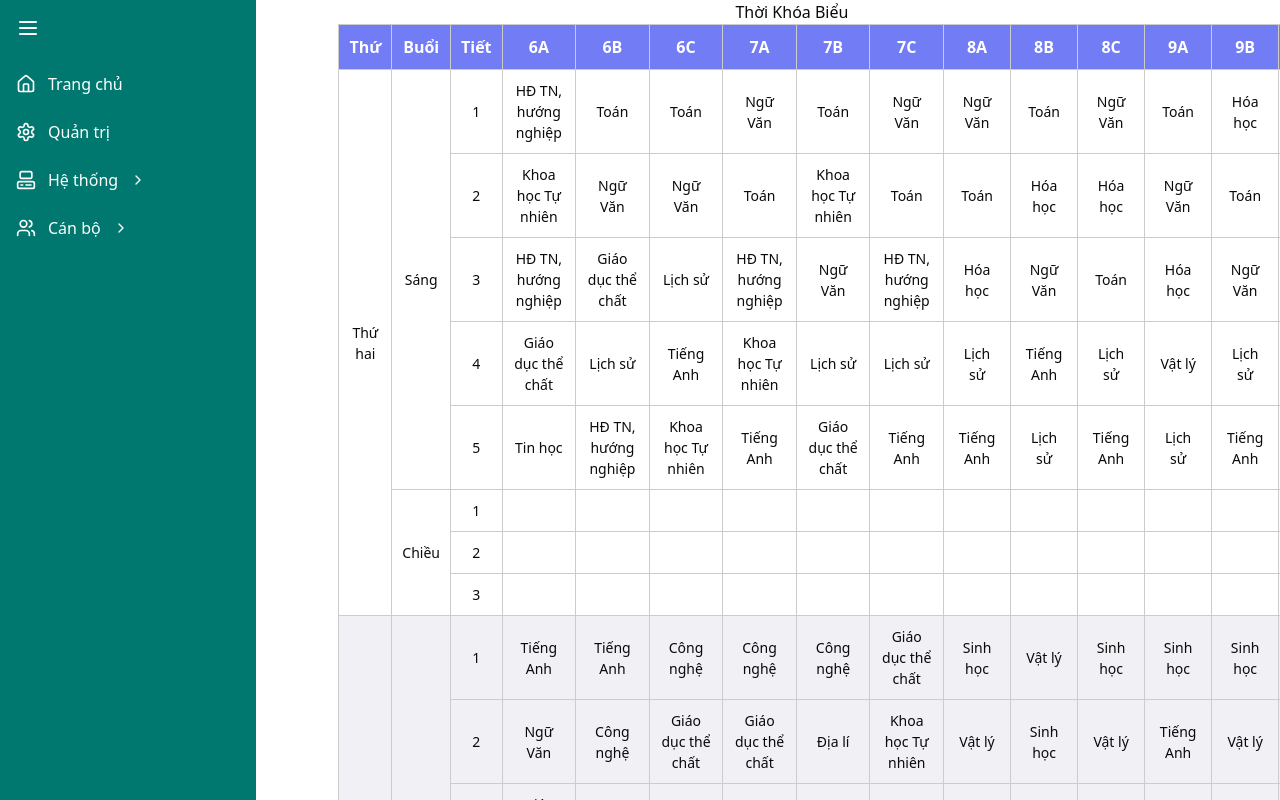
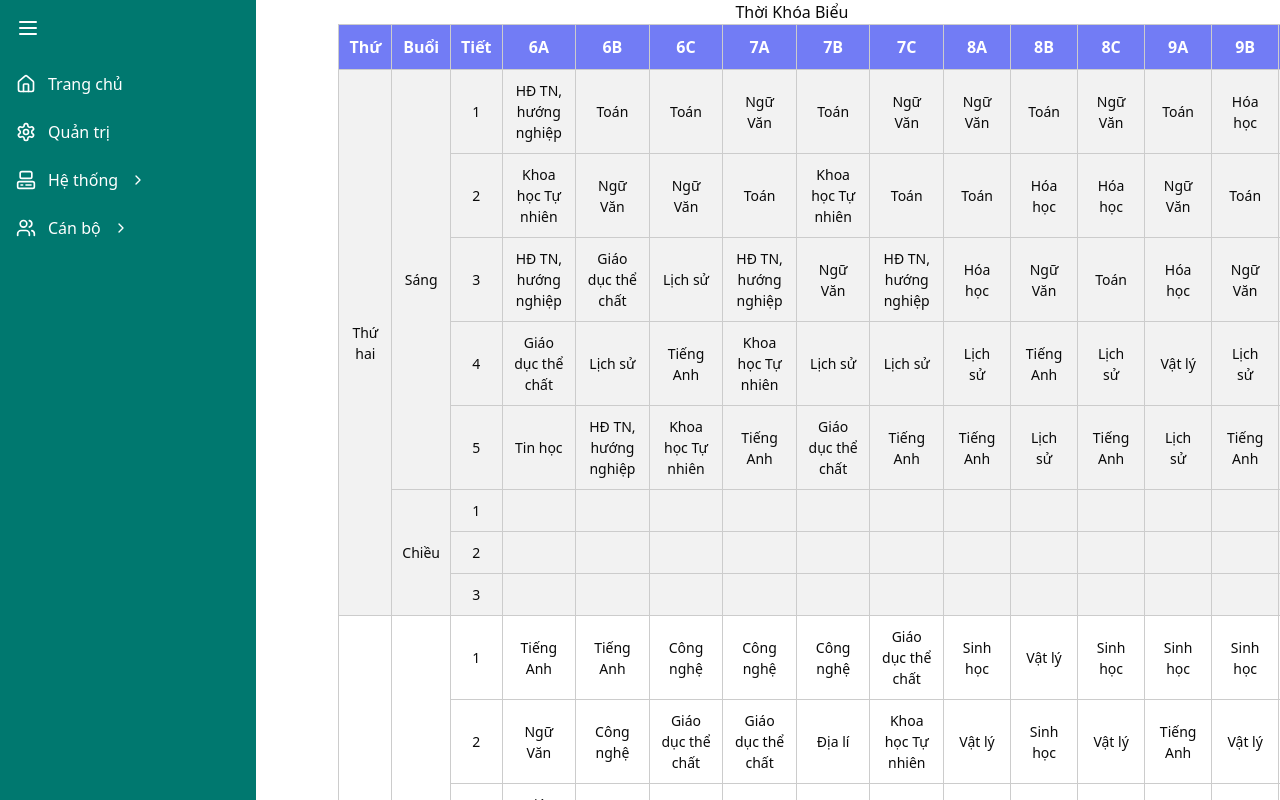
Before and after one commit to khanhpd2402/hgs-management-system, a React (Vite) app in the folder client/: page /system/schedule in a window 1280 px wide. Shown: the top 800 px of the page. Built offline with nearby package versions, Linux system fonts and the light colour scheme.

Commit message:
fix lại theo khối

```diff
--- a/client/src/pages/Schedule/Schedule.jsx
+++ b/client/src/pages/Schedule/Schedule.jsx
@@ -2,9 +2,66 @@ import React from "react";
 import { scheduleData } from "./data";
 import "./Schedule.scss";
 
+// Hàm chuyển đổi dữ liệu
+const transformScheduleData = (data) => {
+    const days = ["Thứ hai", "Thứ ba", "Thứ tư", "Thứ năm", "Thứ sáu", "Thứ bảy", "Chủ nhật"];
+    const sessions = ["Sáng", "Chiều"];
+    const transformedData = [];
+
+    days.forEach((day) => {
+        sessions.forEach((session) => {
+            // Tìm số tiết tối đa trong buổi này
+            let maxPeriods = 0;
+            Object.values(data).forEach((block) => {
+                Object.values(block).forEach((schedule) => {
+                    const periods = schedule[day]?.[session]?.length || 0;
+                    if (periods > maxPeriods) maxPeriods = periods;
+                });
+            });
+
+            // Tạo các hàng cho từng tiết
+            for (let period = 0; period < maxPeriods; period++) {
+                const row = {
+                    day,
+                    session,
+                    period: period + 1,
+                };
+
+                // Thêm môn học cho từng lớp
+                Object.entries(data).forEach(([blockName, block]) => {
+                    Object.keys(block).forEach((className) => {
+                        row[className] = block[className][day]?.[session]?.[period] || "";
+                    });
+                });
+
+                transformedData.push(row);
+            }
+        });
+    });
+
+    return transformedData;
+};
+
 const ScheduleTable = () => {
-    const classNames = Object.keys(scheduleData);
-    const days = ["Thứ hai", "Thứ ba", "Thứ tư", "Thứ năm", "Thứ sáu", "Thứ bảy", "Chủ nhật"];
+    const transformedData = transformScheduleData(scheduleData);
+    const classNames = Array.from(
+        new Set(
+            transformedData.flatMap((row) => Object.keys(row)).filter((key) => !["day", "session", "period"].includes(key))
+        )
+    );
+
+    // Tạo cấu trúc dữ liệu để xác định rowSpan cho "Thứ" và "Buổi"
+    const daySessionCount = {};
+    transformedData.forEach((row) => {
+        const key = `${row.day}-${row.session}`;
+        if (!daySessionCount[key]) {
+            daySessionCount[key] = 0;
+        }
+        daySessionCount[key]++;
+    });
+
+    const renderedDays = new Set();
+    const renderedSessions = new Set();
 
     return (
         <div className="schedule-container">
@@ -15,32 +72,46 @@ const ScheduleTable = () => {
                         <th>Thứ</th>
                         <th>Buổi</th>
                         <th>Tiết</th>
-                        {classNames.map(className => (
+                        {classNames.map((className) => (
                             <th key={className}>{className}</th>
                         ))}
                     </tr>
                 </thead>
                 <tbody>
-                    {days.map((day, dayIndex) => {
-                        const morningPeriods = Math.max(...classNames.map(className => scheduleData[className]?.[day]?.["Sáng"]?.length || 0));
-                        const afternoonPeriods = Math.max(...classNames.map(className => scheduleData[className]?.[day]?.["Chiều"]?.length || 0));
-                        const totalPeriods = morningPeriods + afternoonPeriods;
+                    {transformedData.map((row, index) => {
+                        const daySessionKey = `${row.day}-${row.session}`;
+                        const isFirstDayOccurrence = !renderedDays.has(row.day);
+                        const isFirstSessionOccurrence = !renderedSessions.has(daySessionKey);
 
-                        return Array.from({ length: totalPeriods }).map((_, periodIndex) => {
-                            let currentSession = periodIndex < morningPeriods ? "Sáng" : "Chiều";
-                            let sessionPeriodIndex = periodIndex < morningPeriods ? periodIndex : periodIndex - morningPeriods;
+                        if (isFirstDayOccurrence) {
+                            renderedDays.add(row.day);
+                        }
+                        if (isFirstSessionOccurrence) {
+                            renderedSessions.add(daySessionKey);
+                        }
 
-                            return (
-                                <tr key={`${day}-${periodIndex}`} className={day === "Chủ nhật" ? "sunday" : (dayIndex % 2 === 1 ? "even-day" : "odd-day")}>
-                                    {periodIndex === 0 && <td rowSpan={totalPeriods}>{day}</td>}
-                                    {sessionPeriodIndex === 0 && <td rowSpan={currentSession === "Sáng" ? morningPeriods : afternoonPeriods}>{currentSession}</td>}
-                                    <td>{sessionPeriodIndex + 1}</td>
-                                    {classNames.map(className => (
-                                        <td key={className}>{scheduleData[className]?.[day]?.[currentSession]?.[sessionPeriodIndex] || ""}</td>
-                                    ))}
-                                </tr>
-                            );
-                        });
+                        // Xác định lớp CSS cho hàng dựa trên thứ
+                        const dayIndex = ["Thứ hai", "Thứ ba", "Thứ tư", "Thứ năm", "Thứ sáu", "Thứ bảy", "Chủ nhật"].indexOf(row.day);
+                        const rowClass = row.day === "Chủ nhật" ? "sunday" : dayIndex % 2 === 0 ? "even-day" : "odd-day";
+
+                        return (
+                            <tr key={index} className={rowClass}>
+                                {isFirstDayOccurrence && (
+                                    <td rowSpan={Object.keys(daySessionCount).filter((key) => key.startsWith(row.day)).reduce((sum, key) => sum + daySessionCount[key], 0)}>
+                                        {row.day}
+                                    </td>
+                                )}
+                                {isFirstSessionOccurrence && (
+                                    <td rowSpan={daySessionCount[daySessionKey]}>
+                                        {row.session}
+                                    </td>
+                                )}
+                                <td>{row.period}</td>
+                                {classNames.map((className) => (
+                                    <td key={className}>{row[className] || ""}</td>
+                                ))}
+                            </tr>
+                        );
                     })}
                 </tbody>
             </table>
--- a/client/src/pages/Schedule/Schedule.scss
+++ b/client/src/pages/Schedule/Schedule.scss
@@ -29,10 +29,15 @@
         font-size: 14px;
     }
 }
+/* Schedule.scss */
 .even-day {
-    background-color: #f0f0f5; /* Màu nền cho Thứ Ba, Thứ Năm, Thứ Bảy */
+    background-color: #f2f2f2; /* Màu nền cho các ngày chẵn */
 }
 
 .odd-day {
-    background-color: white; /* Màu trắng cho Thứ Hai, Thứ Tư, Thứ Sáu */
+    background-color: #ffffff; /* Màu nền cho các ngày lẻ */
 }
+
+.sunday {
+    background-color: #ffcccc; /* Màu nền cho Chủ nhật */
+}
--- a/client/src/pages/Schedule/data.js
+++ b/client/src/pages/Schedule/data.js
@@ -1,4 +1,5 @@
 export const scheduleData = {
+  "Khối 6": {
     "6A": {
       "Thứ hai": {
         Sáng: [
@@ -134,6 +135,8 @@ export const scheduleData = {
       },
       "Chủ nhật": { Sáng: ["", "", "", "", ""], Chiều: ["", "", ""] },
     },
+  },
+  "Khối 7": {
     "7A": {
       "Thứ hai": {
         Sáng: [
@@ -209,18 +212,36 @@ export const scheduleData = {
         Chiều: ["", "", ""],
       },
       "Thứ sáu": {
-      Sáng: ["Ngữ Văn", "Khoa học Tự nhiên", "Tiếng Anh", "Toán", "Công nghệ"],
+        Sáng: [
+          "Ngữ Văn",
+          "Khoa học Tự nhiên",
+          "Tiếng Anh",
+          "Toán",
+          "Công nghệ",
+        ],
         Chiều: ["", "", ""],
       },
       "Thứ bảy": {
-      Sáng: ["Lịch sử", "Giáo dục địa phương", "Toán", "Ngữ Văn", "Tiếng Anh"],
+        Sáng: [
+          "Lịch sử",
+          "Giáo dục địa phương",
+          "Toán",
+          "Ngữ Văn",
+          "Tiếng Anh",
+        ],
         Chiều: ["", "", ""],
       },
       "Chủ nhật": { Sáng: ["", "", "", "", ""], Chiều: ["", "", ""] },
     },
     "7C": {
       "Thứ hai": {
-      Sáng: ["Ngữ Văn", "Toán", "HĐ TN, hướng nghiệp", "Lịch sử", "Tiếng Anh"],
+        Sáng: [
+          "Ngữ Văn",
+          "Toán",
+          "HĐ TN, hướng nghiệp",
+          "Lịch sử",
+          "Tiếng Anh",
+        ],
         Chiều: ["", "", ""],
       },
       "Thứ ba": {
@@ -269,6 +290,8 @@ export const scheduleData = {
       },
       "Chủ nhật": { Sáng: ["", "", "", "", ""], Chiều: ["", "", ""] },
     },
+  },
+  "Khối 8": {
     "8A": {
       "Thứ hai": {
         Sáng: ["Ngữ Văn", "Toán", "Hóa học", "Lịch sử", "Tiếng Anh"],
@@ -368,6 +391,8 @@ export const scheduleData = {
       },
       "Chủ nhật": { Sáng: ["", "", "", "", ""], Chiều: ["", "", ""] },
     },
+  },
+  "Khối 9": {
     "9A": {
       "Thứ hai": {
         Sáng: ["Toán", "Ngữ Văn", "Hóa học", "Vật lý", "Lịch sử"],
@@ -467,4 +492,5 @@ export const scheduleData = {
       },
       "Chủ nhật": { Sáng: ["", "", "", "", ""], Chiều: ["", "", ""] },
     },
+  },
 };
```
Lines whose indentation alone changed are shown as unchanged.
